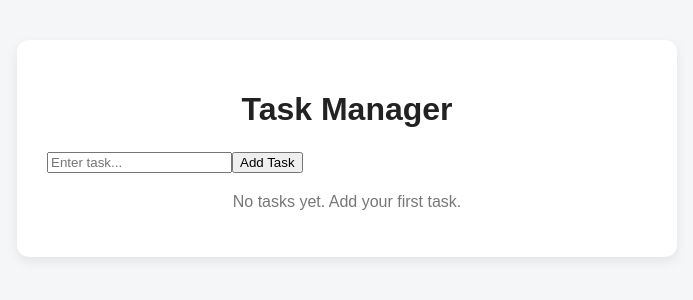
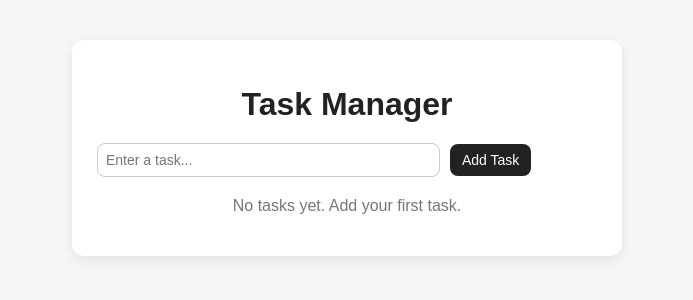
Before and after one commit to tshiyonzo25/taskflow, a React (Vite) app: page / in a window 1280 px wide. Shown: the top 300 px of the page, without its empty margins (293-986 px from the left). Built offline with nearby package versions, Linux system fonts and the light colour scheme.

Commit message:
feat: implement task input component
Created TaskInput component with input field and add button

Implemented controlled input using React state
Added basic UI structure for task entry

```diff
--- a/src/App.css
+++ b/src/App.css
@@ -4,7 +4,8 @@ body {
   background: #f4f6f8;
 }
 
-.app {
+/* Container */
+.app-wrapper {
   min-height: 100vh;
   display: flex;
   justify-content: center;
@@ -12,96 +13,78 @@ body {
   padding: 40px 20px;
 }
 
-.task-container {
+/* Card */
+.app-card {
   width: 100%;
-  max-width: 600px;
+  max-width: 500px;
   background: #ffffff;
-  padding: 30px;
+  padding: 25px;
   border-radius: 12px;
   box-shadow: 0 4px 12px rgba(0, 0, 0, 0.08);
 }
 
-.task-container h1 {
+/* Title */
+.app-card h1 {
   text-align: center;
-  margin-bottom: 24px;
+  margin-bottom: 20px;
   color: #222;
 }
 
-.task-form {
-  display: flex;
-  gap: 10px;
-  margin-bottom: 20px;
+/* Input */
+input[type="text"] {
+  padding: 10px;
+  border: 1px solid #ccc;
+  border-radius: 8px;
+  width: 65%;
+  font-size: 14px;
 }
 
-.task-input {
-  flex: 1;
-  padding: 12px;
-  border: 1px solid #ccc;
-  border-radius: 8px;
-  font-size: 16px;
-}
-
-.task-input:focus {
+input[type="text"]:focus {
   outline: none;
   border-color: #333;
 }
 
-.add-btn,
-.delete-btn {
+/* Buttons */
+button {
+  padding: 8px 12px;
   border: none;
   border-radius: 8px;
-  padding: 10px 14px;
   cursor: pointer;
+  background: #222;
+  color: white;
   font-size: 14px;
 }
 
-.add-btn {
-  background: #222;
-  color: white;
-}
-
-.add-btn:hover {
+button:hover {
   background: #000;
 }
 
-.delete-btn {
-  background: #e74c3c;
-  color: white;
+/* Task list */
+ul {
+  list-style: none;
+  padding: 0;
 }
 
-.delete-btn:hover {
-  background: #c0392b;
-}
-
-.task-list {
-  list-style: none;
-  padding: 0;
-  margin: 0;
-}
-
-.task-item {
+/* Task item */
+li {
   display: flex;
   justify-content: space-between;
   align-items: center;
+  padding: 10px;
+  margin-bottom: 10px;
   background: #f9fafb;
   border: 1px solid #e5e7eb;
-  padding: 12px 14px;
   border-radius: 8px;
-  margin-bottom: 10px;
 }
 
-.task-text {
-  cursor: pointer;
-  color: #222;
-}
-
-.task-text.completed {
+/* Completed task */
+li span.completed {
   text-decoration: line-through;
   color: #888;
 }
 
-.empty-state {
+/* Empty state */
+.empty {
   text-align: center;
   color: #777;
-  margin-top: 20px;
 }
--- a/src/App.jsx
+++ b/src/App.jsx
@@ -10,8 +10,6 @@ function App() {
   });
 
   const addTask = (taskText) => {
-    if (!taskText.trim()) return;
-
     const newTask = {
       id: Date.now(),
       text: taskText,
@@ -19,10 +17,6 @@ function App() {
     };
 
     setTasks([...tasks, newTask]);
-  };
-
-  const deleteTask = (id) => {
-    setTasks(tasks.filter((task) => task.id !== id));
   };
 
   const toggleComplete = (id) => {
@@ -33,23 +27,44 @@ function App() {
     );
   };
 
+  const deleteTask = (id) => {
+    setTasks(tasks.filter((task) => task.id !== id));
+  };
+
   useEffect(() => {
     localStorage.setItem("tasks", JSON.stringify(tasks));
   }, [tasks]);
 
-  return (
-    <div className="app">
-      <div className="task-container">
-        <h1>Task Manager</h1>
-        <TaskInput addTask={addTask} />
-        <TaskList
-          tasks={tasks}
-          toggleComplete={toggleComplete}
-          deleteTask={deleteTask}
-        />
-      </div>
+ return (
+  <div className="app-wrapper">
+    <div className="app-card">
+      <h1>Task Manager</h1>
+
+      <TaskInput addTask={addTask} />
+
+      {tasks.length === 0 ? (
+        <p className="empty">No tasks yet. Add your first task.</p>
+      ) : (
+        <ul>
+          {tasks.map((task) => (
+            <li key={task.id}>
+              <span
+                onClick={() => toggleComplete(task.id)}
+                className={task.completed ? "completed" : ""}
+              >
+                {task.text}
+              </span>
+
+              <button onClick={() => deleteTask(task.id)}>
+                Delete
+              </button>
+            </li>
+          ))}
+        </ul>
+      )}
     </div>
-  );
+  </div>
+);
 }
 
 export default App;
--- a/src/components/TaskInput.jsx
+++ b/src/components/TaskInput.jsx
@@ -1,24 +1,27 @@
 import { useState } from "react";
 
-function TaskInput({ onAddTask }) {
-  const [title, setTitle] = useState("");
+function TaskInput({ addTask }) {
+  const [input, setInput] = useState("");
 
-  const handleAdd = () => {
-    if (!title.trim()) return;
-    onAddTask(title);
-    setTitle("");
+  const handleSubmit = (e) => {
+    e.preventDefault();
+
+    if (!input.trim()) return;
+
+    addTask(input);
+    setInput("");
   };
-
   return (
-    <div>
+    <form onSubmit={handleSubmit} style={{ marginBottom: "20px" }}>
       <input
         type="text"
-        placeholder="Enter task..."
-        value={title}
-        onChange={(e) => setTitle(e.target.value)}
+        placeholder="Enter a task..."
+        value={input}
+        onChange={(e) => setInput(e.target.value)}
+        style={{ padding: "8px", marginRight: "10px" }}
       />
-      <button onClick={handleAdd}>Add Task</button>
-    </div>
+      <button type="submit">Add Task</button>
+    </form>
   );
 }
 
```
